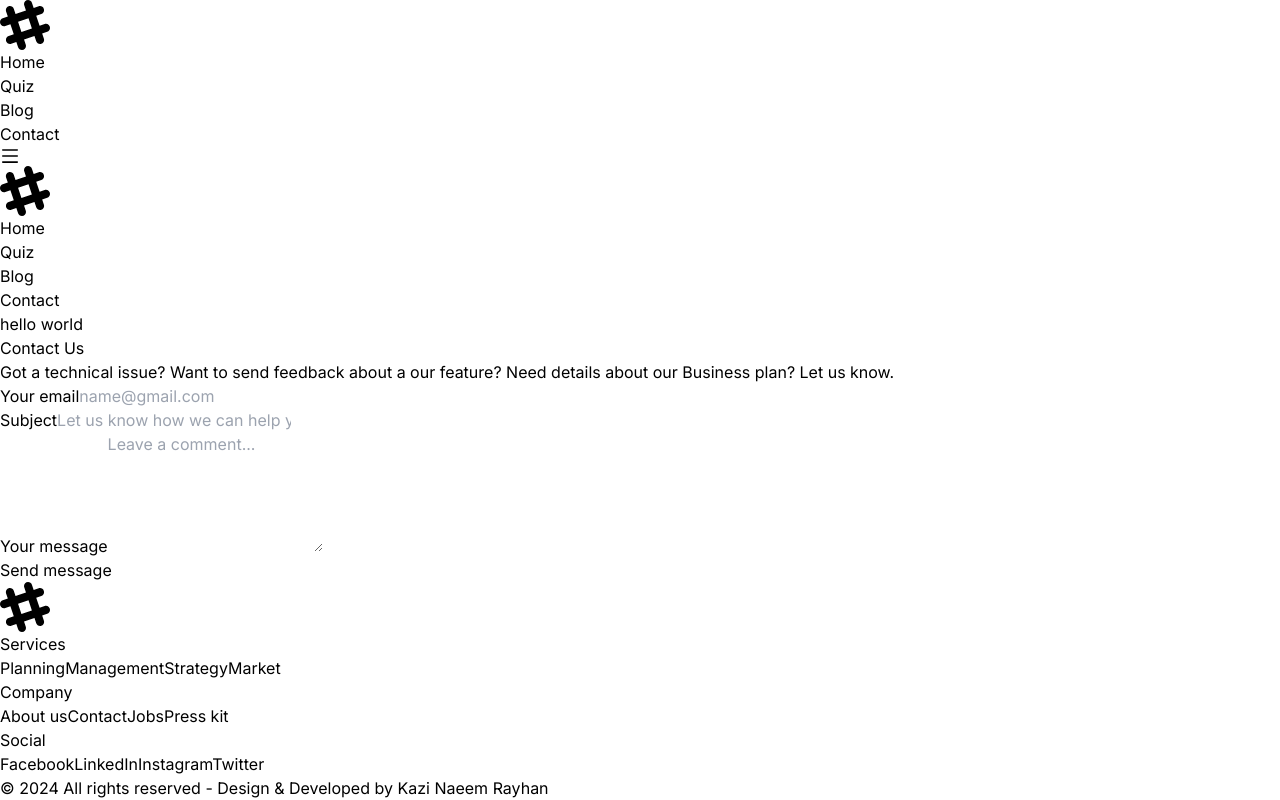
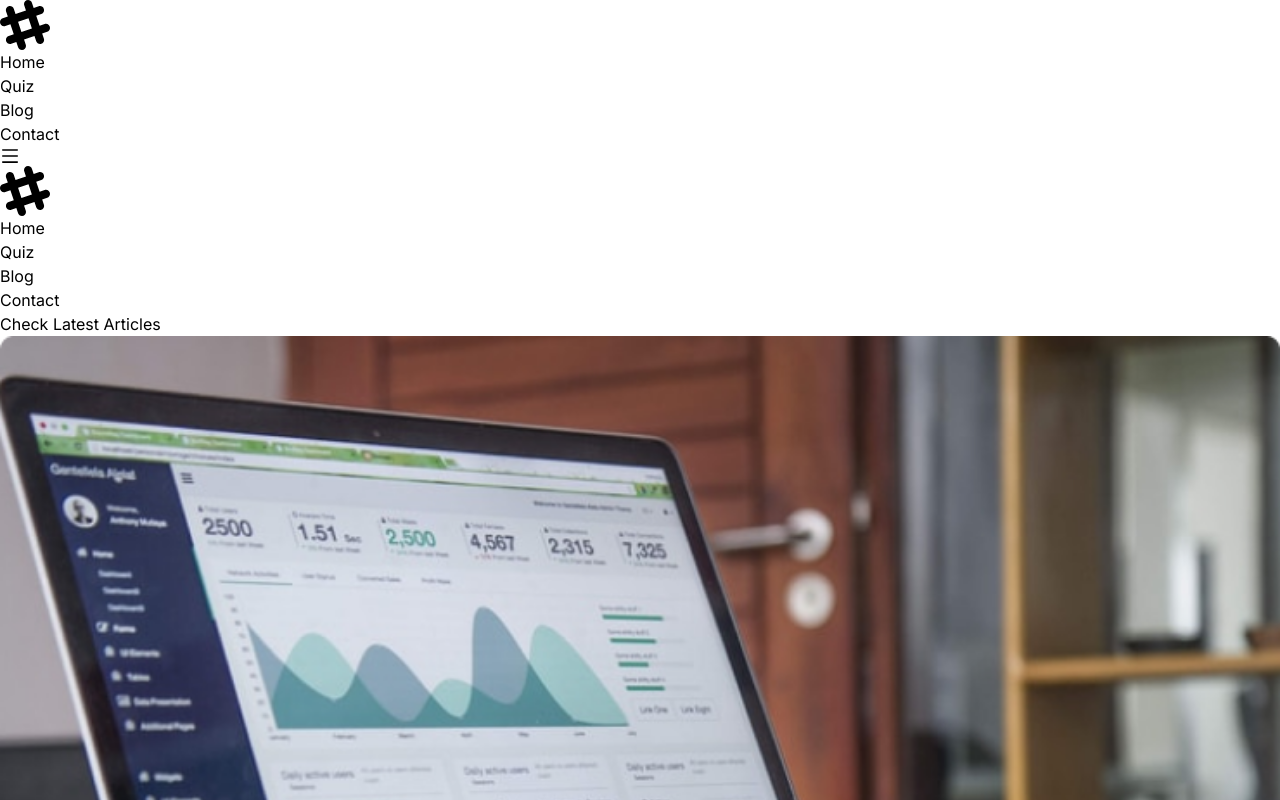
Before and after one commit to knrbokhari/quiz-app-client, a Next.js app: page / in a window 1280 px wide. Shown: the top 800 px of the page. Built offline with nearby package versions, Linux system fonts and the light colour scheme.

Commit message:
blog component created

```diff
--- /dev/null
+++ b/src/components/Blog.tsx
@@ -0,0 +1,19 @@
+import React from "react";
+import BlogCard from "./BlogCard";
+
+const Blog = () => {
+  return (
+    <div className="container mx-auto mb-14">
+      <h2 className="mt-12 mb-8 text-4xl tracking-tight font-extrabold text-center text-[#1D4645] ">
+        Check Latest Articles
+      </h2>
+      <div className="grid grid-cols-3 gap-5">
+        <BlogCard />
+        <BlogCard />
+        <BlogCard />
+      </div>
+    </div>
+  );
+};
+
+export default Blog;
--- /dev/null
+++ b/src/components/BlogCard.tsx
@@ -0,0 +1,28 @@
+import Image from "next/image";
+import React from "react";
+import image from "../../public/image/Pasted image.png";
+
+const BlogCard = () => {
+  return (
+    <div className="w-full">
+      <div className="bg-white shadow-md border border-gray-200 rounded-lg mb-5">
+        <div className="p-5">
+          <Image
+            src={image}
+            layout="responsive"
+            alt="block-image"
+            height={400}
+            width={200}
+            className="mb-3 cursor-pointer"
+          />
+          <h5 className="text-gray-800 font-bold text-xl mb-2 cursor-pointer">
+            Even the all-powerful Pointing has no control about
+          </h5>
+          <p className="font-normal text-gray-700">07 July 2024</p>
+        </div>
+      </div>
+    </div>
+  );
+};
+
+export default BlogCard;
--- a/src/components/Navbar/NavbarHome.tsx
+++ b/src/components/Navbar/NavbarHome.tsx
@@ -19,7 +19,7 @@ const NavbarHome = () => {
 
   return (
     <div className=" bg-[#1D4645] ">
-      <div className=" container flex justify-between items-center h-24 max-w-[1240px] mx-auto px-4 text-white">
+      <div className=" container flex justify-between items-center h-24 mx-auto px-4 text-white">
         {/* Logo */}
         <h1 className="w-full text-3xl font-bold text-white m-4">
           <svg
--- a/src/pages/index.tsx
+++ b/src/pages/index.tsx
@@ -1,4 +1,5 @@
-import Contact from "../components/Contuct";
+import Blog from "../components/Blog";
+import Contact from "../components/Contact";
 import Footer from "../components/Footer";
 import NavbarHome from "../components/Navbar/NavbarHome";
 
@@ -6,7 +7,7 @@ export default function HomePage() {
   return (
     <div>
       <NavbarHome />
-      <p>hello world</p>
+      <Blog />
       <Contact />
       <Footer />
     </div>
```
Also changed, not shown: public/image/Pasted image.png (added), src/components/Contact.tsx (renamed from src/components/Contuct.tsx).
